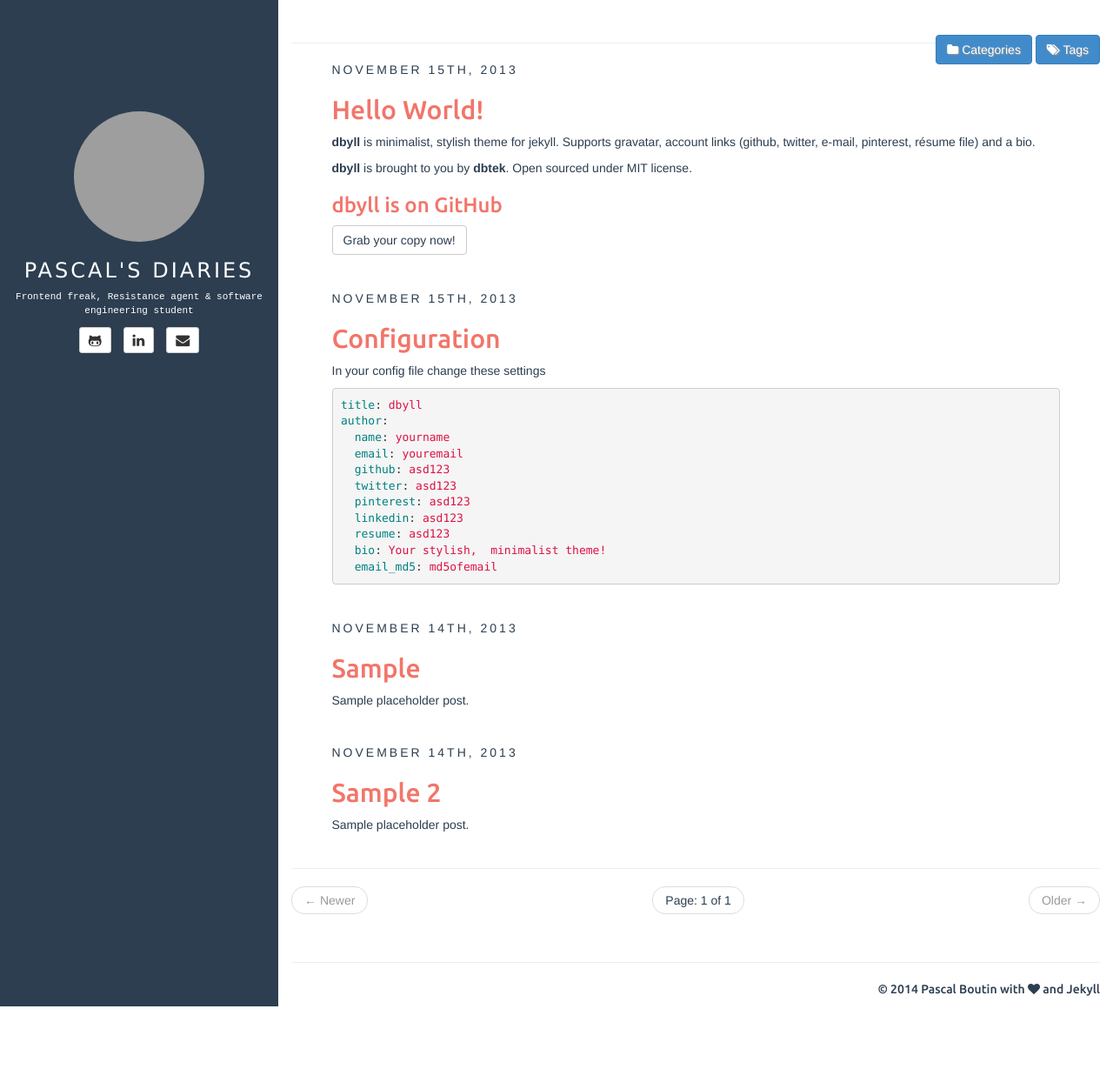
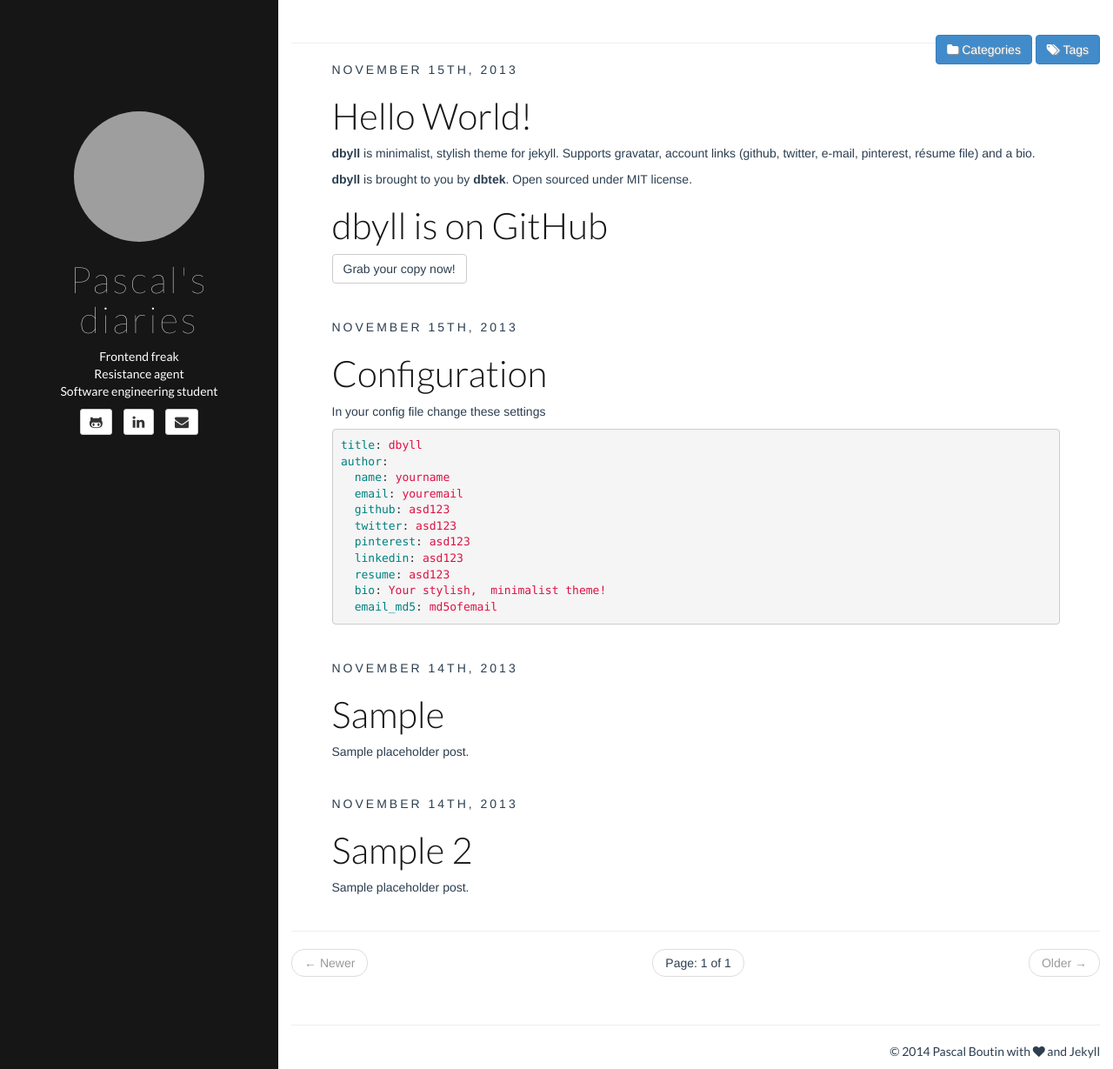
Before and after one commit to pboutin/pboutin.github.io, a Jekyll site: the page built from index.html, in a window 1280 px wide and 1229 px high. Shown: the whole window at 87% size. Built offline with Jekyll 4.4.1, drawn with Linux system fonts in a browser that asks for light colours; the list of posts is cut into pages by our own code; grey boxes are pictures that could not be loaded.

Commit message:
The template begins to look like I want... keep going

```diff
--- a/_includes/sidebar.html
+++ b/_includes/sidebar.html
@@ -7,9 +7,11 @@
     </h3>
 </header>
 
-<div id="bio" class="text-center">
-	Frontend freak, Resistance agent & software engineering student
-</div>
+<ul class="list-unstyled text-center">
+	<li>Frontend freak</li>
+	<li>Resistance agent</li>
+	<li>Software engineering student</li>
+</ul>
 
 <div id="contact-list" class="text-center">
 	<ul class="list-unstyled list-inline">
--- a/assets/css/style.css
+++ b/assets/css/style.css
@@ -1,14 +1,15 @@
-@import url(http://fonts.googleapis.com/css?family=Ubuntu:500&subset=latin,latin-ext);
+@import url(http://fonts.googleapis.com/css?family=Lato:100,300,400,700);
 
 body{
 	color: #2c3e50;
 }
 
 .sidebar {
+    font-family: 'Lato', sans-serif;
 	position: fixed;
 	top: 0px;
 	padding-top: 10%;
-	background-color: #2c3e50;
+	background-color: #161616;
 	color: #fff;
 }
 
@@ -18,7 +19,8 @@ body{
 }
 .sidebar-header .title{
 	letter-spacing: 3px;
-	text-transform: uppercase;
+    font-weight: 100;
+    font-size: 3em;
 }
 
 .sidebar-header .title a{
@@ -35,13 +37,6 @@ a.nav-link i{
 	font-size: 16px;
 }
 a.nav-link:hover { color: #777 }
-
-#bio {
-	font-family: "Courier New", Courier, monospace;
-	font-size: 11px;
-	margin: 0 auto;
-	margin-bottom: 10px;
-}
 
 #contact-list li .fa,
 article .share .btn {
@@ -109,28 +104,32 @@ article.home div a, article.home pre a { color: #2c3e50; }
 article.home div a:hover, article.home pre a:hover { color: #2c3e50; text-decoration: none; }
 article img { max-width: 100%; }
 
-h1,h2,h3,h4,h5,h6 { font-family: 'Verdana', sans-serif; }
+h1,h2,h3,h4,h5,h6 { font-family: 'Lato', sans-serif; }
 article.home h1,
 article.home h2,
 article.home h3,
 article.home h4,
 article.home h5,
 article.home h6 {
-	font-family: 'Ubuntu', sans-serif;
-	color: #f2756a;
+	font-family: 'Lato', sans-serif;
+	color: #161616;
+    font-weight: 300;
+    font-size: 3em;
 }
 
 article.home h1 a,
 article.home h2 a,
 article.home h3 a,
 article.home h4 a {
-	color: #f2756a;
+	color: #161616;
+    transition: color 2s;
 }
 article.home h1 a:hover,
 article.home h2 a:hover,
 article.home h3 a:hover,
 article.home h4 a:hover {
-	color: #e74c3c;
+	color: #2277ff;
+    text-decoration: none;
 }
 
 .author .author-image {
@@ -140,7 +139,7 @@ article.home h4 a:hover {
 
 footer {
 	padding-top: 15px;
-	font-family: 'Ubuntu';
+	font-family: 'Lato';
 }
 
 /* nav-vertical-tabs component */
@@ -166,7 +165,7 @@ footer {
     border-radius: 4px 0 0 4px;
 }
 
-.badge { background: #F2756A; }
+.badge { background: #161616; }
 
 #nav-menu{
     position: fixed;
```
